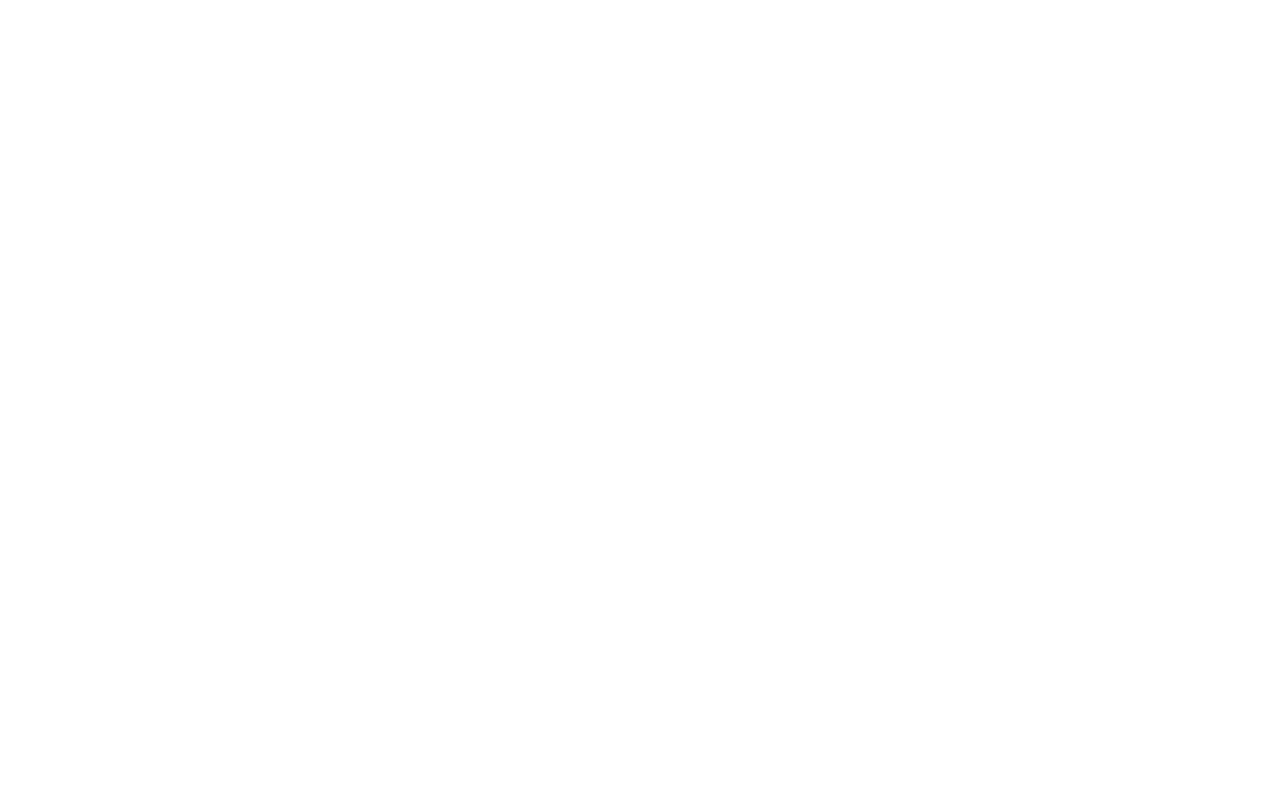
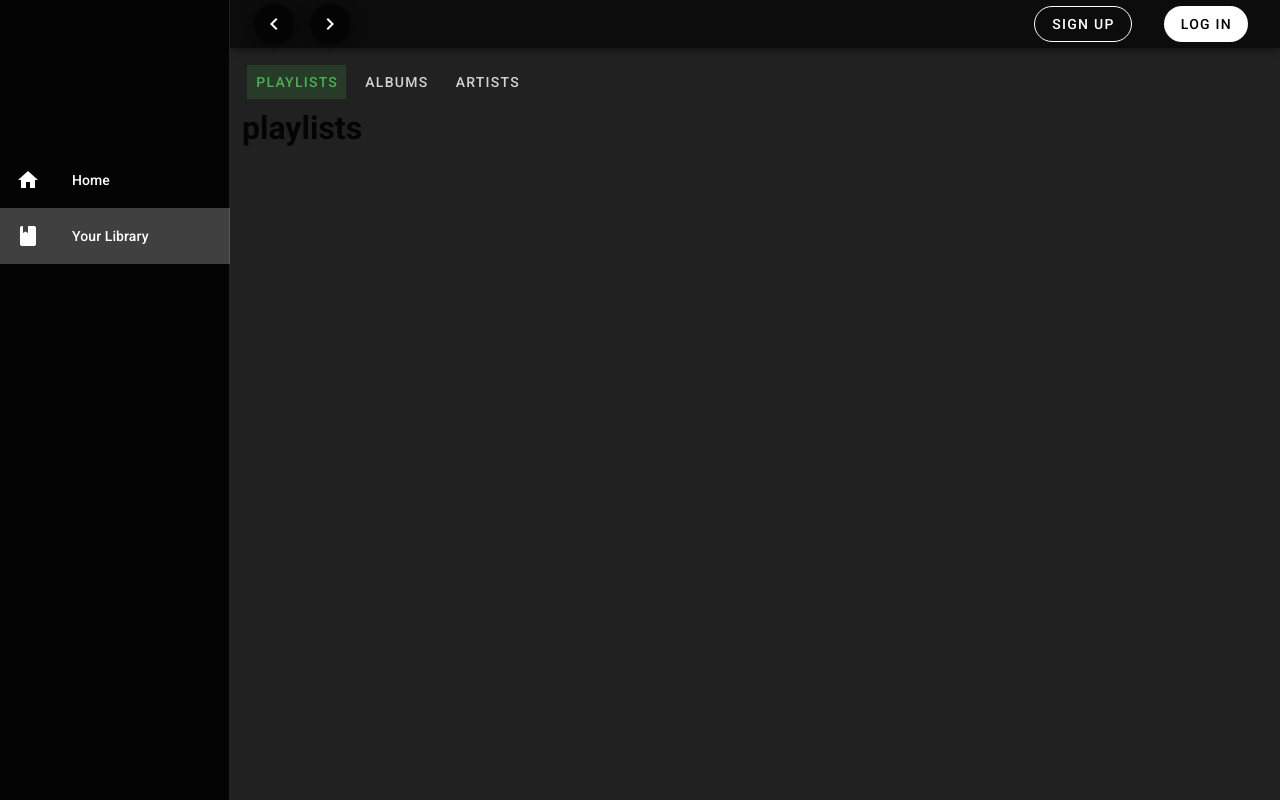
Before and after one commit to Happysword/Spotify-El8alaba-FrontEnd, a Vue app: page /library/playlists in a window 1280 px wide. Built offline with nearby package versions, Linux system fonts and the light colour scheme.

Commit message:
Made Library routes and SelectBar component

```diff
--- a/src/components/NavBar.vue
+++ b/src/components/NavBar.vue
@@ -1,6 +1,6 @@
 <template>
   <nav>
-    <v-navigation-drawer app color="#040404" dark v-model="drawer">
+    <v-navigation-drawer app color="#040404" dark v-model="drawer" width="230" permanent="true">
       <v-list>
         <v-list-item-content>
           <v-img src="../assets/imgs/El-8alaba.png" contain height="120"></v-img>
@@ -43,6 +43,7 @@ export default {
       drawer: true,
       links: [
         { icon: 'mdi-home', text: 'Home', route: '/' },
+        { icon: 'mdi-book', text: 'Your Library', route: '/library' },
       ],
     };
   },
--- /dev/null
+++ b/src/components/SelectBar.vue
@@ -0,0 +1,29 @@
+<template>
+        <v-btn-toggle
+          v-model="text"
+          group
+          color="success"
+          dense="true"
+          dark=""
+        >
+          <v-btn :value="selectBarValue" route :to="selectBarRoute">
+            {{ selectBarValue }}
+          </v-btn>
+
+        </v-btn-toggle>
+</template>
+
+<script>
+export default {
+  props: {
+    selectBarValue: {
+      type: String,
+      required: true,
+    },
+    selectBarRoute: {
+      type: String,
+      required: true,
+    },
+  },
+};
+</script>
--- a/src/router/index.js
+++ b/src/router/index.js
@@ -4,6 +4,10 @@ import Main from '../views/MainPage/Main.vue';
 import Home from '../views/MainPage/Home.vue';
 import SignUp from '../views/Authentication/SignUp.vue';
 import LogIn from '../views/Authentication/LogIn.vue';
+import Library from '../views/Library/Library.vue';
+import LibraryPlaylists from '../views/Library/LibraryPlaylists.vue';
+import LibraryAlbums from '../views/Library/LibraryAlbums.vue';
+import LibraryArtists from '../views/Library/LibraryArtists.vue';
 
 Vue.use(VueRouter);
 
@@ -14,6 +18,17 @@ const routes = [
     component: Main,
     children: [
       { path: '/', name: 'home', component: Home },
+      {
+        path: 'library',
+        name: 'library',
+        component: Library,
+        redirect: { name: 'libraryplaylists' },
+        children: [
+          { path: 'playlists', name: 'libraryplaylists', component: LibraryPlaylists },
+          { path: 'albums', name: 'libraryalbums', component: LibraryAlbums },
+          { path: 'artists', name: 'libraryartists', component: LibraryArtists },
+        ],
+      },
     ],
   },
   {
--- /dev/null
+++ b/src/views/Library/Library.vue
@@ -0,0 +1,28 @@
+<template>
+    <v-container>
+        <select-bar v-for="(libraryLink,index) in libraryLinks"
+        :key="index"
+        :selectBarValue="libraryLink.value"
+        :selectBarRoute="libraryLink.route"></select-bar>
+    <router-view></router-view>
+    </v-container>
+</template>
+
+<script>
+import SelectBar from '../../components/SelectBar.vue';
+
+export default {
+  data() {
+    return {
+      libraryLinks: [
+        { value: 'Playlists', route: '/library/playlists' },
+        { value: 'Albums', route: '/library/albums' },
+        { value: 'Artists', route: '/library/artists' },
+      ],
+    };
+  },
+  components: {
+    SelectBar,
+  },
+};
+</script>
--- /dev/null
+++ b/src/views/Library/LibraryAlbums.vue
@@ -0,0 +1,3 @@
+<template>
+    <h1>Albums</h1>
+</template>
--- /dev/null
+++ b/src/views/Library/LibraryArtists.vue
@@ -0,0 +1,3 @@
+<template>
+    <h1>Artists</h1>
+</template>
--- /dev/null
+++ b/src/views/Library/LibraryPlaylists.vue
@@ -0,0 +1,3 @@
+<template>
+    <h1>playlists</h1>
+</template>
```
Also changed, not shown: 1 other file (tests, documents, lock files or other folders).
